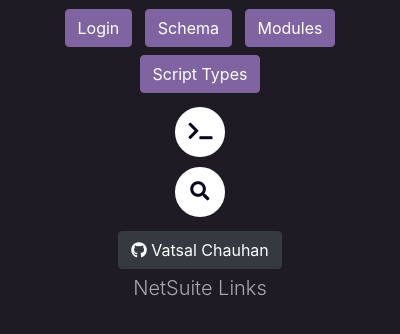
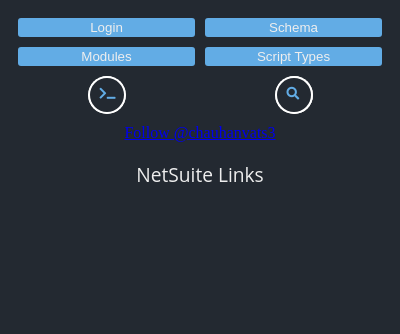
Before and after one commit to chauhanvats3/Netsuite-Links, a browser extension: page popup.html in a window 400 px wide. Drawn offline with nearby package versions, Linux system fonts and the light colour scheme.

Commit message:
CSS Refactor

```diff
--- a/popup.css
+++ b/popup.css
@@ -1,92 +1,117 @@
-button {
-    margin: 4px;
+:root {
+  --bg: #232931;
+  --accent-dim: #62ACE5;
+  --text: #eee;
 }
 
-.btn-primary,
-.btn-primary:hover,
-.btn-primary:active,
-.btn-primary:visited,
-.btn-primary:focus {
-    background-color: #8064A2 !important;
-    border-color: #8064A2 !important;
+* {
+  box-sizing: border-box;
 }
 
 body {
-    min-width: 250px;
-    padding: 0;
-    margin-top: 5px;
-    margin-bottom: 5px;
-    width: 100%;
-    background: #1F1B24;
+  background: var(--bg);
+  padding: 10px;
 }
 
-form {
-    position: relative;
-    top: 50%;
-    left: 50%;
-    transform: translate(-50%, 0%);
-    transition: all 1s;
-    width: 50px;
-    height: 50px;
-    background: white;
-    box-sizing: border-box;
-    border-radius: 25px;
-    border: 4px solid white;
-    padding: 5px;
-
+.buttonContainer {
+  display: grid;
+  grid-template-columns: 1fr 1fr;
+  grid-template-rows: 1fr 1fr;
+  gap: 10px 10px;
+  margin-bottom: 10px;
+  width: 100%;
 }
 
-input {
-    position: absolute;
-    top: 0;
-    left: 0;
-    width: 100%;
-    height: 42.5px;
-    line-height: 30px;
-    outline: 0;
-    border: 0;
-    display: none;
-    font-size: 1em;
-    border-radius: 20px;
-    padding: 0 20px;
+.button {
+  border-radius: 3px;
+  background: var(--accent-dim);
+  border: none;
+  color: var(--text);
+  padding: 2px 10px;
 }
 
-.fa {
-    box-sizing: border-box;
-    padding: 10px;
-    width: 42.5px;
-    height: 42.5px;
-    position: absolute;
-    top: 0;
-    right: 0;
-    border-radius: 50%;
-    color: #07051a;
-    text-align: center;
-    font-size: 1.2em;
-    transition: all 1s;
+.inputContainer {
+  display: flex;
+  justify-content: center;
+}
+.inputGroup {
+  position: relative;
+  display: flex;
+  margin: auto;
 }
 
-form:hover {
-    width: 200px;
-    cursor: pointer;
+.inputText {
+  width: 20px;
+  height: 20px;
+  border-radius: 50px;
+  border: none;
 }
 
-.formHasContent{
-    width: 200px;
-    cursor: pointer;
+.inputGroup{
+  position: relative;
+  transition: all 1s;
+  width: 38px;
+  height: 38px;
+  overflow: hidden;
+  background: var(--text);
+  border-radius: 25px;
 }
 
-.inputHasContent{
-    display: block;
+.inputText{
+  width: 100%;
+  height: 100%;
+  border: 0px;
+  outline: 0;
+  padding: 15px;
+  font-size: 1em;
 }
 
-
-
-form:hover input {
-    display: block;
+.fa{
+  position: absolute;
+  padding: 10px;
+  top: 2px;
+  right: 2px;
+  width: 34px;
+  height: 34px;
+  border-radius: 50%;
+  font-size: .8em;
+  color: var(--accent-dim);
+  background: var(--bg);
+  transition: all 1s;
 }
 
-form:hover .fa {
-    background: #07051a;
-    color: white;
+.fa-search {
+  left: 2px;
+  right: auto;
 }
+
+#inputSearch {
+  padding-left: 40px;
+}
+
+.inputGroup:hover{
+  width: calc(200% + 10px);
+  cursor: pointer;
+  transition: all .7s;
+  /* transform: translateX(50%) */
+}
+
+#searchForm:hover {
+  width: calc(200% + 10px);
+  transform: translateX(-50%);
+  cursor: pointer;
+  transition: all .7s;
+}
+
+#outerDiv {
+  display: flex;
+  flex-direction: column;
+  align-items: center;
+}
+
+.lead {
+  margin-bottom: 5px;
+  color: var(--text);
+  font-family: 'Open Sans';
+  font-size: 1.2em;
+}
--- a/popup.html
+++ b/popup.html
@@ -3,45 +3,42 @@
 
 <head>
   <title>Netsuite Links</title>
-    <link rel="stylesheet" href="https://stackpath.bootstrapcdn.com/bootstrap/4.3.1/css/bootstrap.min.css"
-        integrity="sha384-ggOyR0iXCbMQv3Xipma34MD+dH/1fQ784/j6cY/iJTQUOhcWr7x9JvoRxT2MZw1T" crossorigin="anonymous">
   <link rel="stylesheet" href="https://use.fontawesome.com/releases/v5.3.1/css/all.css"
     integrity="sha384-mzrmE5qonljUremFsqc01SB46JvROS7bZs3IO2EmfFsd15uHvIt+Y8vEf7N7fWAU" crossorigin="anonymous">
   <link rel="stylesheet" href="popup.css">
   <script src="popup.js"></script>
+  <script async defer src="https://buttons.github.io/buttons.js"></script>
 </head>
 
 <body id="body">
-    <div id="outerDiv" style="text-align: center">
-        <div id="innerDiv" style="display: inline-block">
+  <div id="outerDiv">
+    <div class="buttonContainer">
+
       <button type="button" id="btnLogIn" value="https://system.netsuite.com/pages/customerlogin.jsp"
-                class="btn btn-primary hasFullValue">Login</button>
+        class="button hasFullValue">Login</button>
       <button type="button" id="btnSchema"
         value="https://system.na1.netsuite.com/help/helpcenter/en_US/srbrowser/Browser2016_1/script/record/account.html"
-                class="btn btn-primary hasFullValue">Schema</button>
-            <button type="button" id="btnModules"
-                value=".app.netsuite.com/app/help/helpcenter.nl?fid=chapter_4220488571.html"
-                class="btn btn-primary hasHalfValue">Modules</button>
+        class="button hasFullValue">Schema</button>
+      <button type="button" id="btnModules" value=".app.netsuite.com/app/help/helpcenter.nl?fid=chapter_4220488571.html"
+        class="button hasHalfValue">Modules</button>
       <button type="button" id="btnScriptTypes"
-                value=".app.netsuite.com/app/help/helpcenter.nl?fid=chapter_4387172495.html"
-                class="btn btn-primary hasHalfValue">Script
+        value=".app.netsuite.com/app/help/helpcenter.nl?fid=chapter_4387172495.html" class="button hasHalfValue">Script
         Types</button>
 
-            <div id="loadModules" style="margin: 10px;">
-                <form id="loadModuleForm" action="#" autocomplete="off">
-                    <input id="moduleNameInput" type="text" placeholder="Load Modules...">
+      <div id="loadModuleForm" class="inputGroup" autocomplete="off">
+        <input id="moduleNameInput" class="inputText"  type="text" placeholder="Load Modules...">
         <i id="btnLoadModule" class="fa fa-terminal"></i>
-                </form>
       </div>
-            <div id="searchGroup" style="margin: 10px;">
-                <form id="searchForm"  action="#" autocomplete="off">
-                    <input id="inputSearch" type="text" placeholder="SuiteAnswers">
+
+      <div id="searchForm" class="inputGroup" autocomplete="off">
+        <input id="inputSearch" class="inputText"  type="text" placeholder="SuiteAnswers">
         <i id="btnSearch" class="fa fa-search"></i>
-                </form>
       </div>
+
     </div>
-        <button id="btnGithub" type="button" class="btn btn-dark"><i class="fab fa-github"></i>  Vatsal Chauhan</button>
-        <p class="lead" style="color: darkgray;">NetSuite Links</p>
+    <a class="github-button" href="https://github.com/chauhanvats3" aria-label="Follow @chauhanvats3 on GitHub">Follow
+      @chauhanvats3</a>
+    <p class="lead">NetSuite Links</p>
   </div>
 </body>
 
--- a/popup.js
+++ b/popup.js
@@ -8,6 +8,23 @@
     var btnGithub = document.getElementById("btnGithub");
     var inputSearch = document.getElementById("inputSearch");
     var divLoadModules = document.getElementById("loadModules");
+
+  var inputGroups = document.getElementsByClassName("inputGroup");
+  inputGroups = Array.from(inputGroups);
+  console.log(inputGroups);
+  inputGroups.forEach(el => {
+    el.addEventListener("mouseleave", e => {
+      console.log(el + " mouseleaved");
+      setTimeout(() => {
+        el.style.zIndex = "0"
+      }, 400)
+    });
+    el.addEventListener("mouseenter", e => {
+      console.log(el + " mouseEntered");
+      el.style.zIndex = "1"
+    });
+  })
+
     //funtion to submit SuiteAnswers Query
     function functSubmit(event) {
         var searchQuery = inputSearch.value;
```
Lines whose indentation alone changed are shown as unchanged.
